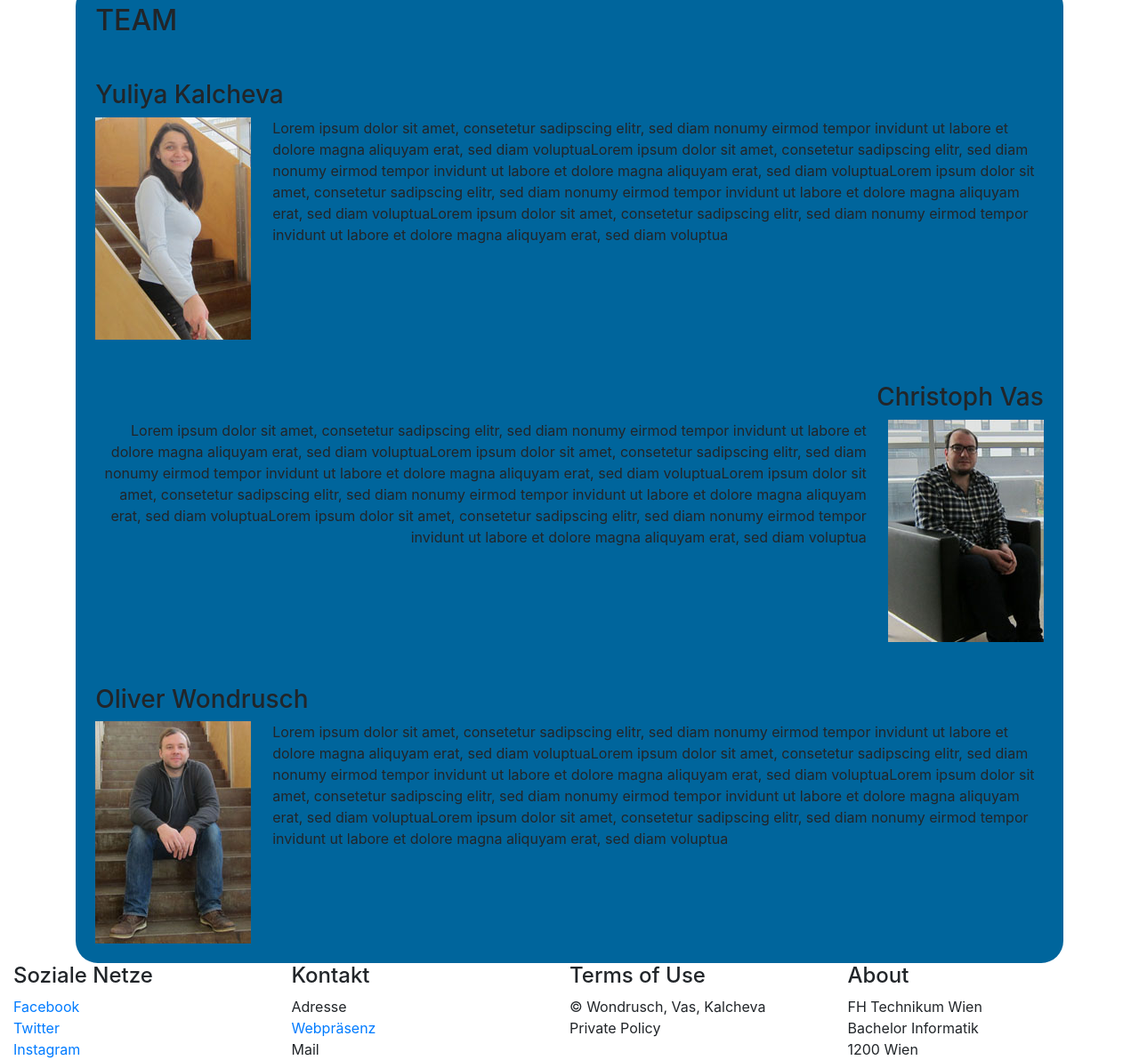
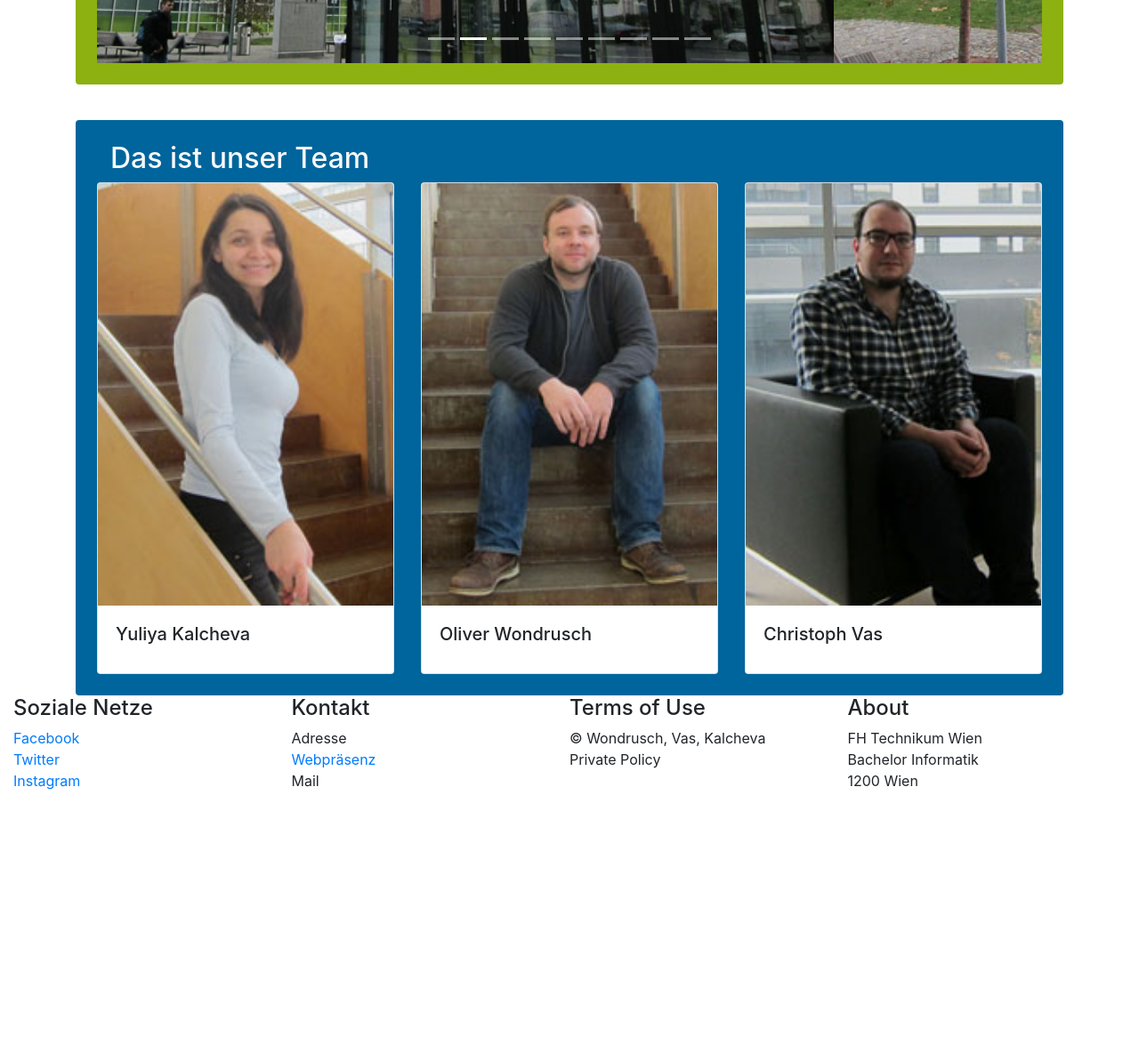
Before and after one commit to Chrissemann/webtechProjekt, a plain HTML site: page index.html in a window 1280 px wide. Shown: the part 978-2170 px from the top of the page at 89% size. After the commit the page ends 1868 px from the top, so only its background shows below. Drawn offline with nearby package versions, Linux system fonts and the light colour scheme; a script that the page names is missing.

Commit message:
I sat all night pls love me :(

```diff
--- a/index.html
+++ b/index.html
@@ -52,10 +52,13 @@
 
 		<div class="container">
 			<!-- HIER KANN JEDER INDIVIDUELL ZU ARBEITEN BEGINNEN-->
+			<div id="welcome" class="container p-4 rounded content">
+				<h1>Herzlich Willkommen an der Fachhochschule Technikum Wien</h1>
+			</div>
 
 		<!-- Karussell -->
 	<section id="Karussell">
-	<div class="container">
+	<div class="container p-4 rounded content">
 		<div id="carouselExampleIndicators" class="carousel slide" data-ride="carousel">
 		<ol class="carousel-indicators">
 			<li data-target="#carouselExampleIndicators" data-slide-to="0" class="active"></li>
@@ -111,61 +114,33 @@
 
 			<!-- Team -->
 	<section id="Team">
-      <div class="container">
-        <h2>TEAM</h2>
-
-        <!-- team-mitglied -->
-        <div class="clearfix mt-5">
-          <h3 class="text-md-left">Yuliya Kalcheva</h3>
-          <img id="Yuliya" src="pics/yuliya.JPG"  class="float-left mr-4" alt="Yuliya Profile">
-          <div class="team-text">
-            <p class="text-md-left">Lorem ipsum dolor sit amet, consetetur sadipscing elitr, sed
-              diam nonumy eirmod tempor invidunt ut labore et dolore magna aliquyam
-              erat, sed diam voluptuaLorem ipsum dolor sit amet, consetetur sadipscing elitr, sed
-              diam nonumy eirmod tempor invidunt ut labore et dolore magna aliquyam
-              erat, sed diam voluptuaLorem ipsum dolor sit amet, consetetur sadipscing elitr, sed
-              diam nonumy eirmod tempor invidunt ut labore et dolore magna aliquyam
-              erat, sed diam voluptuaLorem ipsum dolor sit amet, consetetur sadipscing elitr, sed
-              diam nonumy eirmod tempor invidunt ut labore et dolore magna aliquyam
-              erat, sed diam voluptua</p>
+			<div class="container p-4 rounded content" id="team">
+			<div class="content-title rounded text-light container-fluid">
+				<h2>Das ist unser Team</h2>
+			</div>
+			<div class="card-deck">
+				<div class="card content-card">
+					<img class="card-img-top" src="pics/yuliya.JPG" alt="team1">
+					<div class="card-body">
+						<h5 class="card-title">Yuliya Kalcheva</h5>
 					</div>
 				</div>
-
-        <!-- team-mitglied -->
-        <div class="clearfix mt-5">
-          <h3 class="text-md-right">Christoph Vas</h3>
-          <img id="Christoph" src="pics/christoph.JPG"  class="float-right ml-4" alt="Christoph Profile">
-          <div class="team-text">
-            <p class="text-md-right">Lorem ipsum dolor sit amet, consetetur sadipscing elitr, sed
-              diam nonumy eirmod tempor invidunt ut labore et dolore magna aliquyam
-              erat, sed diam voluptuaLorem ipsum dolor sit amet, consetetur sadipscing elitr, sed
-              diam nonumy eirmod tempor invidunt ut labore et dolore magna aliquyam
-              erat, sed diam voluptuaLorem ipsum dolor sit amet, consetetur sadipscing elitr, sed
-              diam nonumy eirmod tempor invidunt ut labore et dolore magna aliquyam
-              erat, sed diam voluptuaLorem ipsum dolor sit amet, consetetur sadipscing elitr, sed
-              diam nonumy eirmod tempor invidunt ut labore et dolore magna aliquyam
-              erat, sed diam voluptua</p>
+				<div class="card content-card">
+					<img class="card-img-top" src="pics/oliver.JPG" alt="team2">
+					<div class="card-body">
+						<h5 class="card-title">Oliver Wondrusch</h5>
 					</div>
 				</div>
-
-        <!-- team-mitglied -->
-        <div class="clearfix mt-5">
-          <h3 class="text-md-left">Oliver Wondrusch</h3>
-          <img id="Oliver" src="pics/oliver.JPG" class="float-left mr-4" alt="Oliver Profile">
-          <div class="team-text">
-            <p class="text-md-left">Lorem ipsum dolor sit amet, consetetur sadipscing elitr, sed
-              diam nonumy eirmod tempor invidunt ut labore et dolore magna aliquyam
-              erat, sed diam voluptuaLorem ipsum dolor sit amet, consetetur sadipscing elitr, sed
-              diam nonumy eirmod tempor invidunt ut labore et dolore magna aliquyam
-              erat, sed diam voluptuaLorem ipsum dolor sit amet, consetetur sadipscing elitr, sed
-              diam nonumy eirmod tempor invidunt ut labore et dolore magna aliquyam
-              erat, sed diam voluptuaLorem ipsum dolor sit amet, consetetur sadipscing elitr, sed
-              diam nonumy eirmod tempor invidunt ut labore et dolore magna aliquyam
-              erat, sed diam voluptua</p>
+				<div class="card content-card">
+					<img class="card-img-top" src="pics/christoph.JPG" alt="team2">
+					<div class="card-body">
+						<h5 class="card-title">Christoph Vas</h5>
+					</div>
 				</div>
 			</div>
 		</div>
 	  </section>
+
 	</div>
 
 
```
Lines whose indentation alone changed are shown as unchanged.
